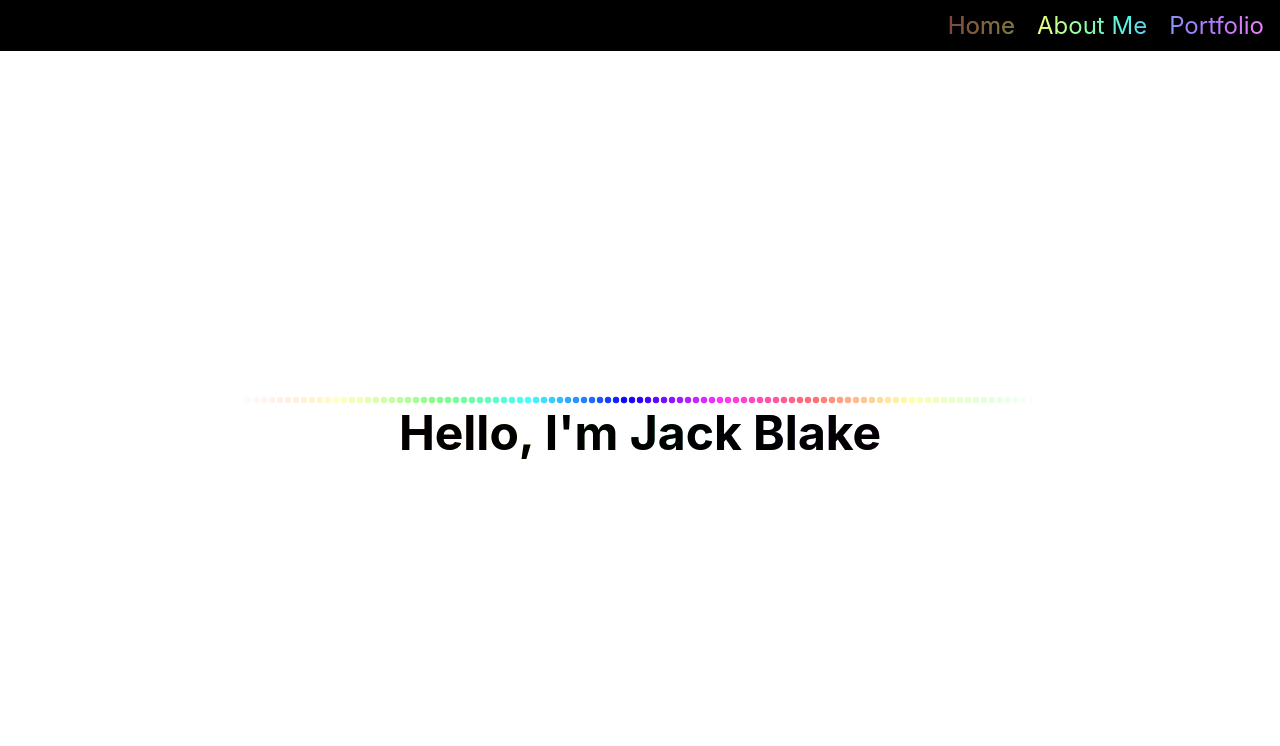
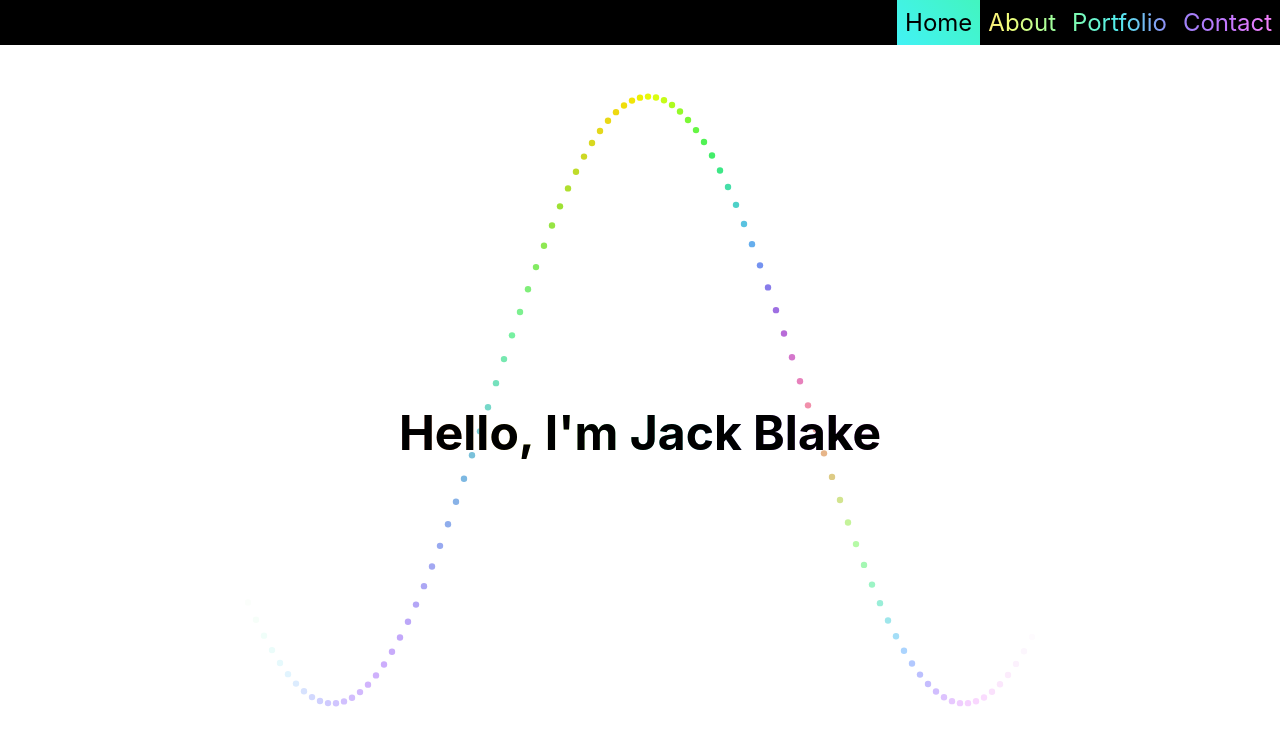
Before and after one commit to JackBlake-zkq/PersonalWebsite, a Svelte app in the folder firebaseApp/: page / in a window 1280 px wide. Shown: the top 746 px of the page. Built offline with nearby package versions, Linux system fonts and the light colour scheme; no server answers.

Commit message:
ui cleanup

```diff
--- a/firebaseApp/public/global.css
+++ b/firebaseApp/public/global.css
@@ -3,6 +3,7 @@
 	--dark: black;
 	--light: #42f2f5;
 	--rainbow-grad: linear-gradient(90deg, rgba(255,123,123,1) 0%, rgba(255,203,121,1) 14.5%, rgba(244,255,122,1) 29%, rgba(136,255,166,1) 44%, rgba(82,238,238,1) 57.5%, rgba(150,132,246,1) 72%, rgba(195,119,255,1) 86.5%, rgba(255,130,249,1) 100%);
+	--blue-green-grad: linear-gradient(45deg, #42f2f5, #42f5bf);
 }
 
 html, body {
--- a/firebaseApp/src/App.svelte
+++ b/firebaseApp/src/App.svelte
@@ -1,7 +1,9 @@
 <script>
 	import Router from 'svelte-spa-router'
 	import routes from './routes';
-	import Navbar from './Navbar.svelte';
+	import Navbar from './nav/Navbar.svelte';
+
+	let navBarHeight = 0;
 
 </script>
 
--- a/firebaseApp/src/Navbar.svelte
+++ /dev/null
@@ -1,63 +0,0 @@
-<script>
-    import { location, push } from 'svelte-spa-router';
-</script>
-
-<nav>
-    <div>
-
-        <button class="{$location == '/' ? 'selectedRoute' : ''}"
-        on:click="{ () => { if($location != '/') push('/') } }">
-            Home
-        </button>
-
-        <button class="{$location == '/aboutMe' ? 'selectedRoute' : ''}"
-        on:click="{ () => { if($location != '/aboutMe') push('/aboutMe') } }">
-            About Me
-        </button>
-
-        <button class="{$location == '/portfolio' ? 'selectedRoute' : ''}"
-        on:click="{ () => { if($location != '/portfolio') push('/portfolio') } }">
-            Portfolio
-        </button>
-    </div>
-</nav>
-
-<style>
-    nav {
-        position: fixed;
-        background: var(--dark);
-        width: 100%;
-        z-index: 1;
-    }
-    div {
-        float: right;
-        display: flex;
-        background-color: var(--light);
-        background-image: var(--rainbow-grad);
-        background-clip: text;
-        -webkit-background-clip: text;
-        -moz-background-clip: text;
-        margin: 5px;
-    }
-    button {
-        background: none;
-        border: none;
-        color: transparent;
-        -webkit-text-fill-color: transparent;
-        -moz-text-fill-color: transparent;
-        font-size: inherit;
-        font-family: inherit;
-        margin: 5px;
-    }
-    button:hover {
-        text-shadow: 0 0 rgba(255, 255, 255, 0.5);
-        cursor: pointer;
-    }
-    .selectedRoute {
-        text-shadow: 0 0 rgba(0, 0, 0, 0.5);
-    }
-    .selectedRoute:hover {
-        text-shadow: 0 0 rgba(0, 0, 0, 0.5);
-        cursor: default;
-    }
-</style>
--- /dev/null
+++ b/firebaseApp/src/nav/NavItem.svelte
@@ -0,0 +1,41 @@
+<script>
+    import { location, push } from 'svelte-spa-router';
+
+    export let label = '';
+    export let route = '';
+</script>
+
+
+<button class="{$location == route ? 'selected' : ''}"
+on:click="{ () => { if($location != route) push(route) } }">
+    {label}
+</button>
+
+
+<style>
+    button {
+        background: none;
+        border: none;
+        color: transparent;
+        -webkit-text-fill-color: transparent;
+        -moz-text-fill-color: transparent;
+        font-size: inherit;
+        font-family: inherit;
+        padding: 0.5rem;
+        margin: 0;
+    }
+    button:hover {
+        background: rgba(255,255,255,0.3);
+
+    }
+    .selected {
+        background-image: var(--blue-green-grad);
+        -webkit-text-fill-color: black;
+        -moz-text-fill-color: black;
+        color: black;
+    }
+    .selected:hover {
+        background-image: var(--blue-green-grad);
+        cursor: default;
+    }
+</style>
--- /dev/null
+++ b/firebaseApp/src/nav/Navbar.svelte
@@ -0,0 +1,40 @@
+<script>
+    import NavItem from './NavItem.svelte';
+
+    function consumeEvent(evt){
+        if (typeof evt.stopPropagation != "undefined") {
+            evt.stopPropagation();
+        } else {
+            evt.cancelBubble = true;
+        }
+    }
+</script>
+
+<nav on:mousemove={consumeEvent}>
+    <div>
+
+        <NavItem label={'Home'} route={'/'}/>
+        <NavItem label={'About'} route={'/about'}/>
+        <NavItem label={'Portfolio'} route={'/portfolio'}/>
+        <NavItem label={'Contact'} route={'/contact'}/>
+
+    </div>
+</nav>
+
+<style>
+    nav {
+        position: fixed;
+        background: var(--dark);
+        width: 100%;
+        z-index: 1;
+    }
+    div {
+        float: right;
+        display: flex;
+        background-color: var(--light);
+        background-image: var(--rainbow-grad);
+        background-clip: text;
+        -webkit-background-clip: text;
+        -moz-background-clip: text;
+    }
+</style>
--- a/firebaseApp/src/routes.js
+++ b/firebaseApp/src/routes.js
@@ -1,7 +1,11 @@
 import InteractiveWelcome from './routes/InteractiveWelcome.svelte'
-import AboutMe from './routes/AboutMe.svelte'
+import About from './routes/About.svelte'
+import Portfolio from './routes/Portfolio.svelte'
+import Contact from './routes/Contact.svelte'
 
 export default {
     '/': InteractiveWelcome,
-    '/aboutMe': AboutMe
+    '/about': About,
+    '/portfolio': Portfolio,
+    '/contact': Contact
 }
--- a/firebaseApp/src/routes/InteractiveWelcome.svelte
+++ b/firebaseApp/src/routes/InteractiveWelcome.svelte
@@ -1,6 +1,6 @@
 <script>
         import * as d3 from 'd3';
-        import { onMount } from 'svelte';
+        import { onMount, onDestroy } from 'svelte';
 
         const points = [];
         for(let i = 0; i <= 500; i+=5){ points.push({x: i, y: 0}) }
@@ -13,7 +13,7 @@
                 .attr('cy', point => point.y)
                 .attr('r', 2)
                 .attr('fill', point => {
-                    let color = `hsl(${point.x + Math.trunc(point.y)}, 100%, ${Math.abs((point.x / 5) - 50) + 50}%)`;
+                    let color = `hsl(${Math.trunc(point.x) + Math.trunc(point.y)}, 100%, ${Math.abs((point.x / 5) - 50) + 50}%)`;
                     return color;
                 });
         }
@@ -42,7 +42,7 @@
             svg.selectAll('circle')
                 .data(points)
                 .transition()
-                .duration(100).ease(d3.easeLinear).call(draw);
+                .duration(300).ease(d3.easeLinear).call(draw);
         }
 
         function pushCircles(fromX, fromY) {
@@ -52,34 +52,60 @@
             updateCircles();
         }
 
-        let mobilePushInterval = null;
+        let enableAutoTimeout = null;
+        let autoPushInterval = null;
         let pushFromX = 0;
+        let pushFromY = 200;
+
+        function clearEventItems() {
+            window.onmousemove = null;
+            clearTimeout(enableAutoTimeout);
+            clearInterval(autoPushInterval);
+        }
+
+        function setAutoPushInterval() {
+            autoPushInterval = setInterval(() => {
+                pushCircles(pushFromX, pushFromY)
+                pushFromX += 10;
+            }, 100);
+        }
+
+        function setEnableAutoTimeout(){
+            enableAutoTimeout = setTimeout(() => setAutoPushInterval(), 100);
+        }
 
         function init(){
             svg?.remove();
-            window.onmousemove = null;
-            clearInterval(mobilePushInterval);
+            clearEventItems();
+            pushFromX = 0;
+            pushFromY = 200;
             createSvg();
             createCircles();
             if(window.innerWidth < 640) {
-                pushFromX = 0;
-                mobilePushInterval = setInterval(() => {
-                    pushCircles(pushFromX, 250)
-                    pushFromX += 10;
-                }, 100);
+                setAutoPushInterval();
             } else {
                 window.onmousemove = event => {
+                    clearTimeout(enableAutoTimeout);
+                    setEnableAutoTimeout();
+                    clearInterval(autoPushInterval);
                     //map window mouse position to svg viewbox position
                     const x = d3.scaleLinear().domain([0, window.innerWidth]).range([0, 500]);
                     const y = d3.scaleLinear().domain([window.innerHeight, 0]).range([-250, 250]);
 
-                    pushCircles(x(event.clientX), y(event.clientY));
+                    pushFromX = x(event.clientX);
+                    pushFromY = y(event.clientY);
+
+                    pushCircles(pushFromX, pushFromY);
                 }
+                //revert circles back to middle if user doesn't move mouse for a second
+                setEnableAutoTimeout();
             }
         }
 
         onMount(init);
         window.onresize = init;
+
+        onDestroy(clearEventItems);
 
         const welcomeMsg = "Hello, I'm Jack Blake"
 
```
Also changed, not shown: firebaseApp/src/Nav.svelte (deleted), firebaseApp/src/routes/About.svelte (renamed from firebaseApp/src/routes/AboutMe.svelte), firebaseApp/src/routes/Contact.svelte (added), firebaseApp/src/routes/Portfolio.svelte (added).
